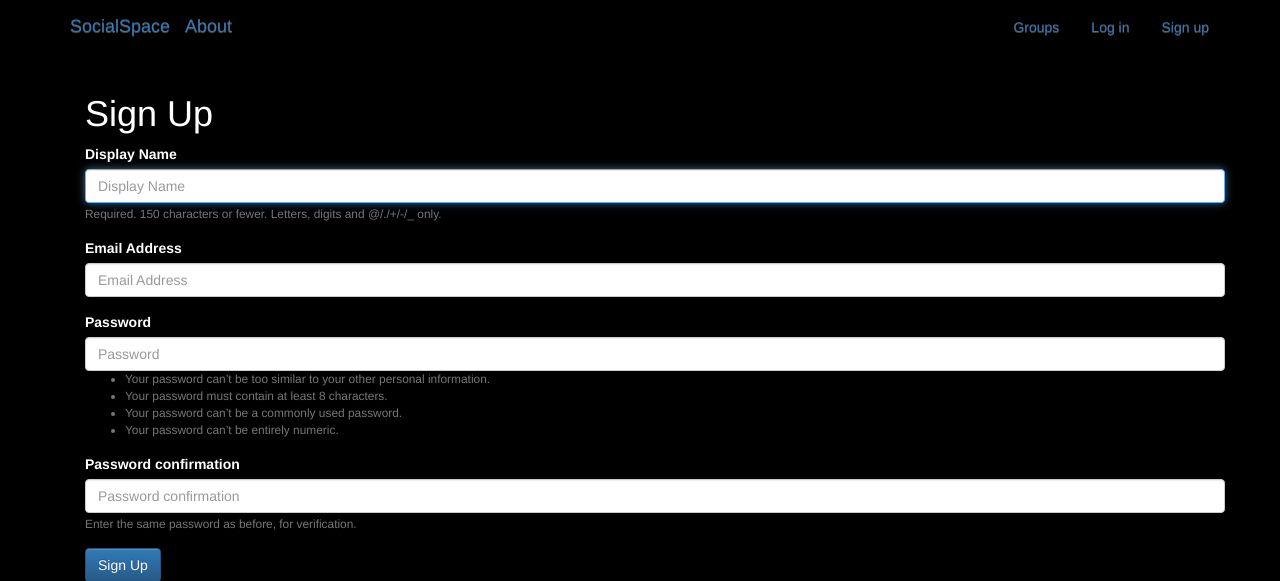
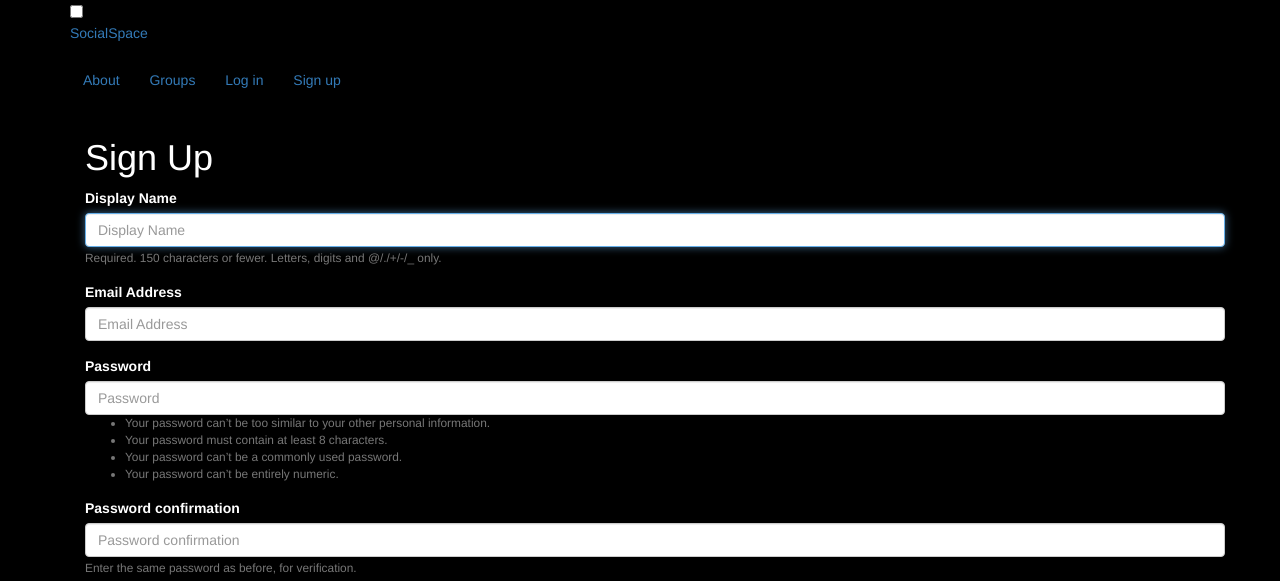
Before and after one commit to JustA3DObject/SocialSpace, a Django app: page /accounts/signup/ in a window 1280 px wide. Shown: the top 581 px of the page. Run offline with Django 3.2, Linux system fonts and the light colour scheme; some libraries are stand-ins or nearby versions.

Commit message:
Edited navbar in base.html

```diff
--- a/templates/base.html
+++ b/templates/base.html
@@ -25,29 +25,38 @@
 </head>
 
 <body>
-  <nav class="navbar  mynav" role="navigation" id="navbar">
+  <nav class="navbar" role="navigation" id="navbar">
         <div class="container">
-
-          <a class="navbar-brand mynav" href="{% url 'home' %}">SocialSpace</a>
-          <a class="navbar-brand mynav" href="{% url 'about' %}" >About</a>
-
-            <ul class="nav navbar-nav navbar-right">
-              {% if user.is_authenticated %}
-                    <li><a href="{% url 'posts:create' %}" class="btn btn-simple">Post</a></li>
-                    <li><a href="{% url 'groups:all' %}" class="btn btn-simple">Groups</a></li>
-                    <li><a href="{% url 'groups:create' %}" class="btn btn-simple">Create Group</a></li>
-                    <li><a href="{% url 'accounts:logout' %}" class="btn btn-simple">Log out</a></li>
-              {% else %}
-                    <li><a href="{% url 'groups:all' %}"class="btn btn-simple">Groups</a></li>
-                    <li><a href="{% url 'accounts:login' %}" class="btn btn-simple">Log in</a></li>
-                    <li><a href="{% url 'accounts:signup' %}" class="btn btn-simple">Sign up</a></li>
-              {% endif %}
-            </ul>
-
-
-
+            <div class="nav">
+                <input type="checkbox" id="nav-check">
+                <div class="nav-header">
+                    <div class="nav-title">
+                        <a class="title-content" href="{% url 'home' %}">SocialSpace</a>
+                    </div>
+                </div>
+                <div class="nav-btn">
+                    <label for="nav-check">
+                        <span></span>
+                        <span></span>
+                        <span></span>
+                    </label>
+                </div>
+                <div class="nav-links" class="nav navbar-nav navbar-right">
+                    <a href="{% url 'about' %}" class="btn btn-simple">About</a>
+                    {% if user.is_authenticated %}
+                    <a href="{% url 'posts:create' %}" class="btn btn-simple">Post</a>
+                    <a href="{% url 'groups:all' %}" class="btn btn-simple">Groups</a>
+                    <a href="{% url 'groups:create' %}" class="btn btn-simple">Create Group</a>
+                    <a href="{% url 'accounts:logout' %}" class="btn btn-simple">Log out</a>
+                    {% else %}
+                    <a href="{% url 'groups:all' %}" class="btn btn-simple">Groups</a>
+                    <a href="{% url 'accounts:login' %}" class="btn btn-simple">Log in</a>
+                    <a href="{% url 'accounts:signup' %}" class="btn btn-simple">Sign up</a>
+                    {% endif %}
+                </div>
+            </div>
         </div>
-      </nav>
+    </nav>
     <div class="container mycontent">
         {% block content %} {% endblock %}
     </div>
```
Also changed, not shown: static/css/master.css (+0 -18 lines), templates/about.html (+6 -3 lines).
